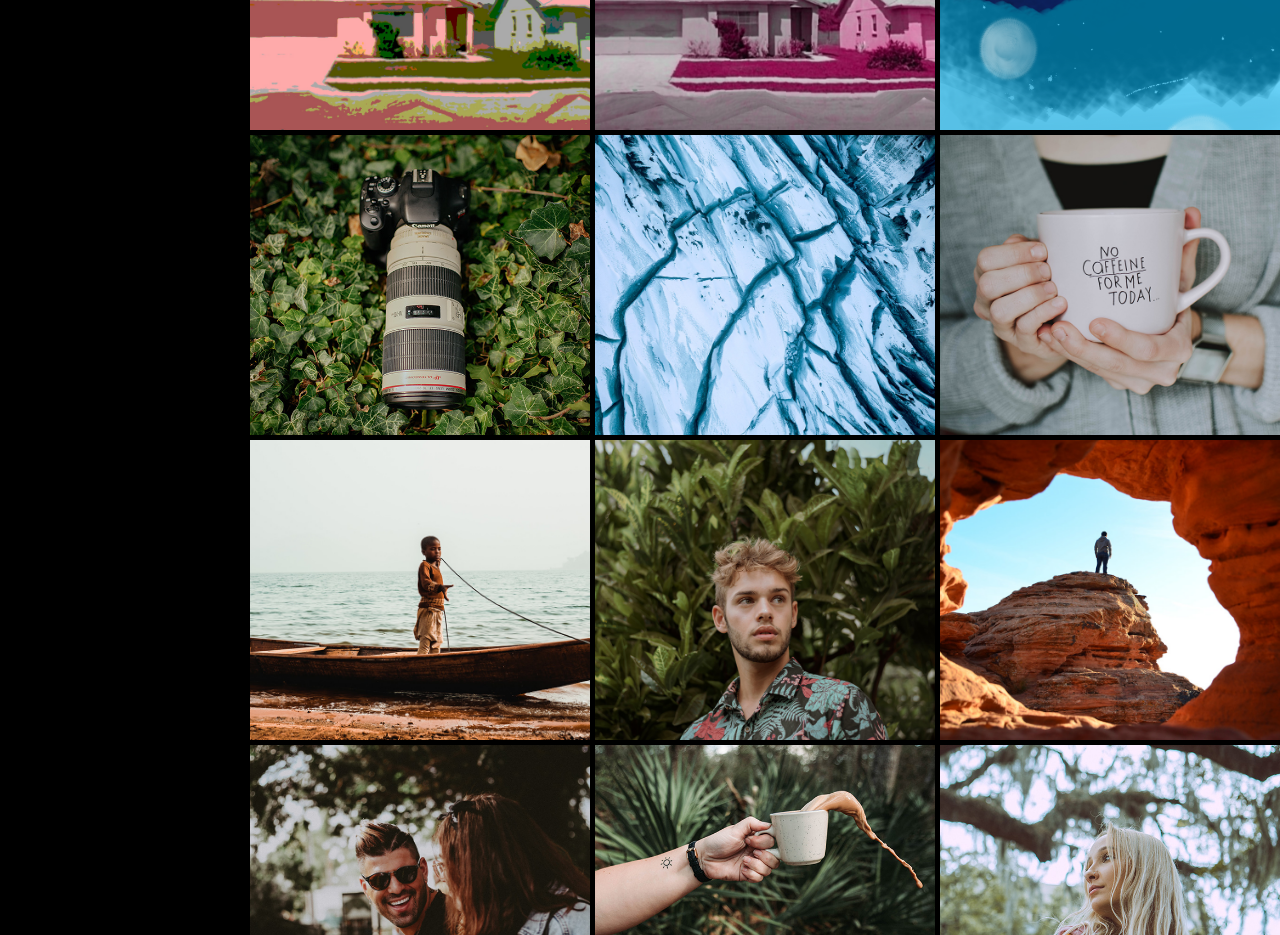
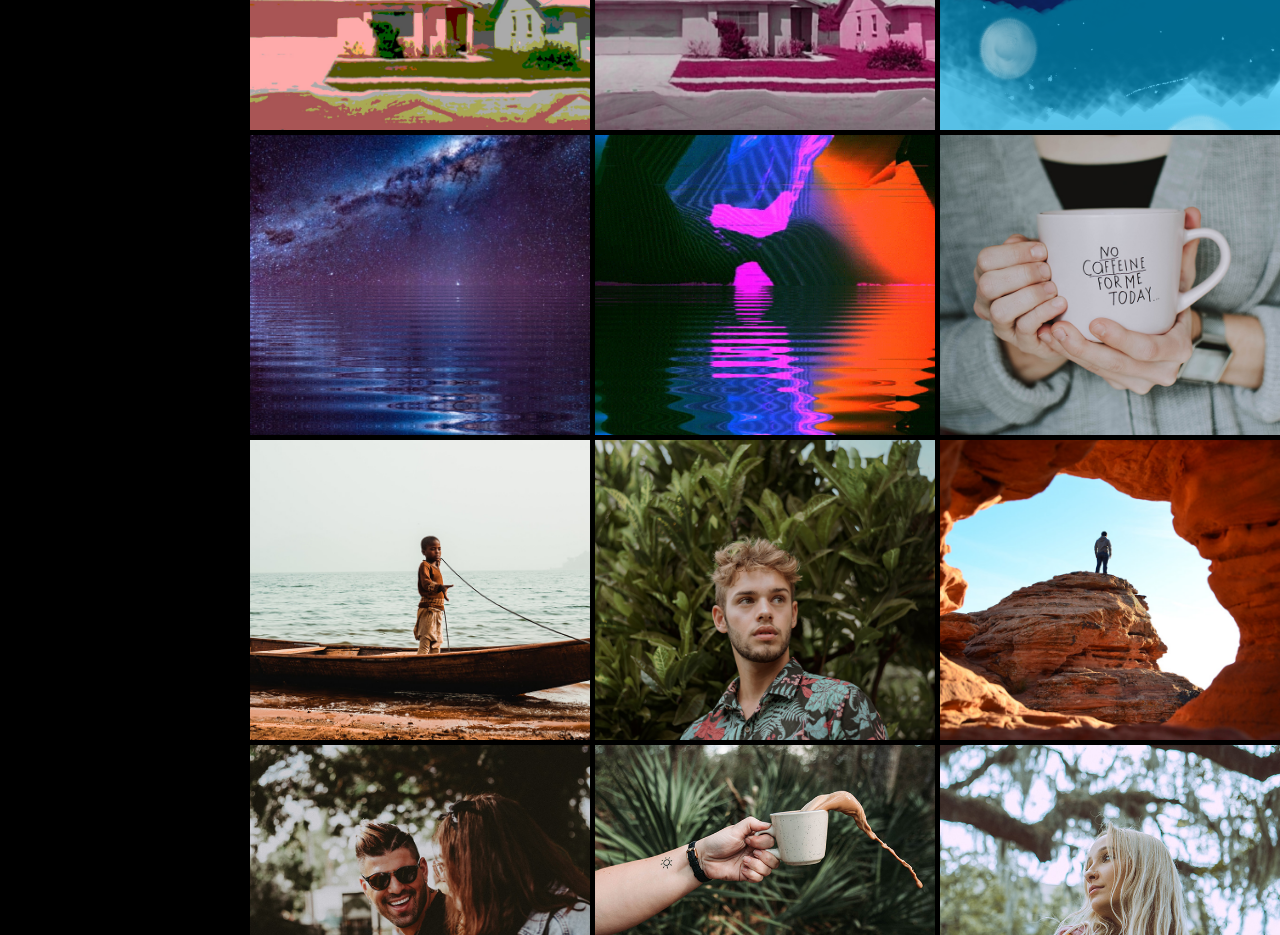
Before and after one commit to orsonhutch/art, a plain HTML site: page index.html in a window 1280 px wide. Shown: the part 1580-2515 px from the top of the page. Drawn offline with nearby package versions, Linux system fonts and the light colour scheme; files whose address does not match are found by name.

Commit message:
Update index.html

```diff
--- a/index.html
+++ b/index.html
@@ -160,16 +160,16 @@
 
 
         <div class="col-6 col-md-6 col-lg-4" data-aos="fade-up">
-          <a href="images/img_10.jpg" class="d-block photo-item" data-fancybox="gallery">
-            <img src="images/img_10.jpg" alt="Image" class="img-fluid">
+          <a href="images/spaceagua.jpg" class="d-block photo-item" data-fancybox="gallery">
+            <img src="images/spaceagua.jpg" alt="Image" class="img-fluid">
             <div class="photo-text-more">
               <span class="icon icon-search"></span>
             </div>
           </a>
         </div>
         <div class="col-6 col-md-6 col-lg-4" data-aos="fade-up" data-aos-delay="100">
-          <a href="images/img_1.jpg" class="d-block photo-item" data-fancybox="gallery">
-            <img src="images/img_1.jpg" alt="Image" class="img-fluid">
+          <a href="images/barcoagua.jpg" class="d-block photo-item" data-fancybox="gallery">
+            <img src="images/barcoagua.jpg" alt="Image" class="img-fluid">
             <div class="photo-text-more">
               <span class="icon icon-search"></span>
             </div>
```
